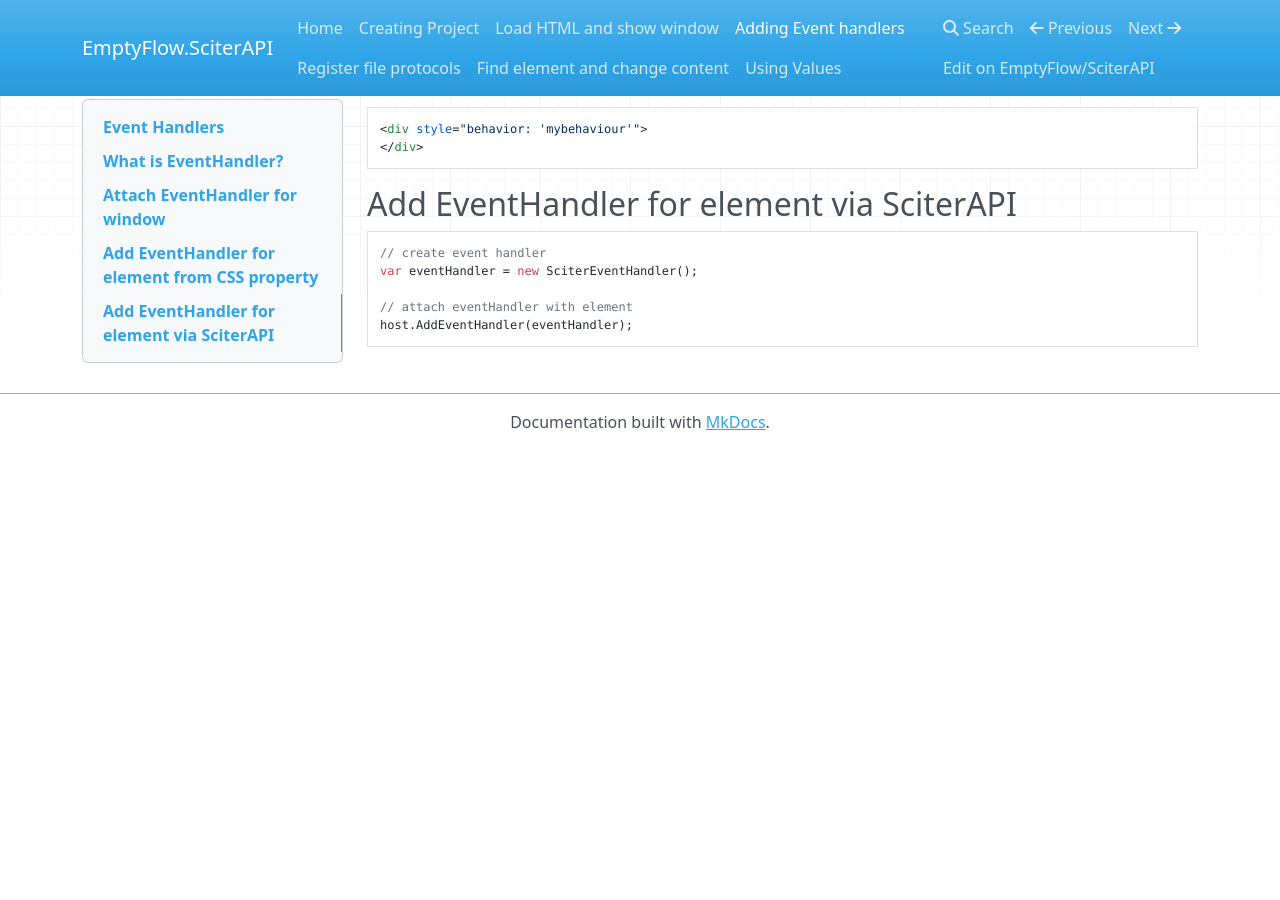
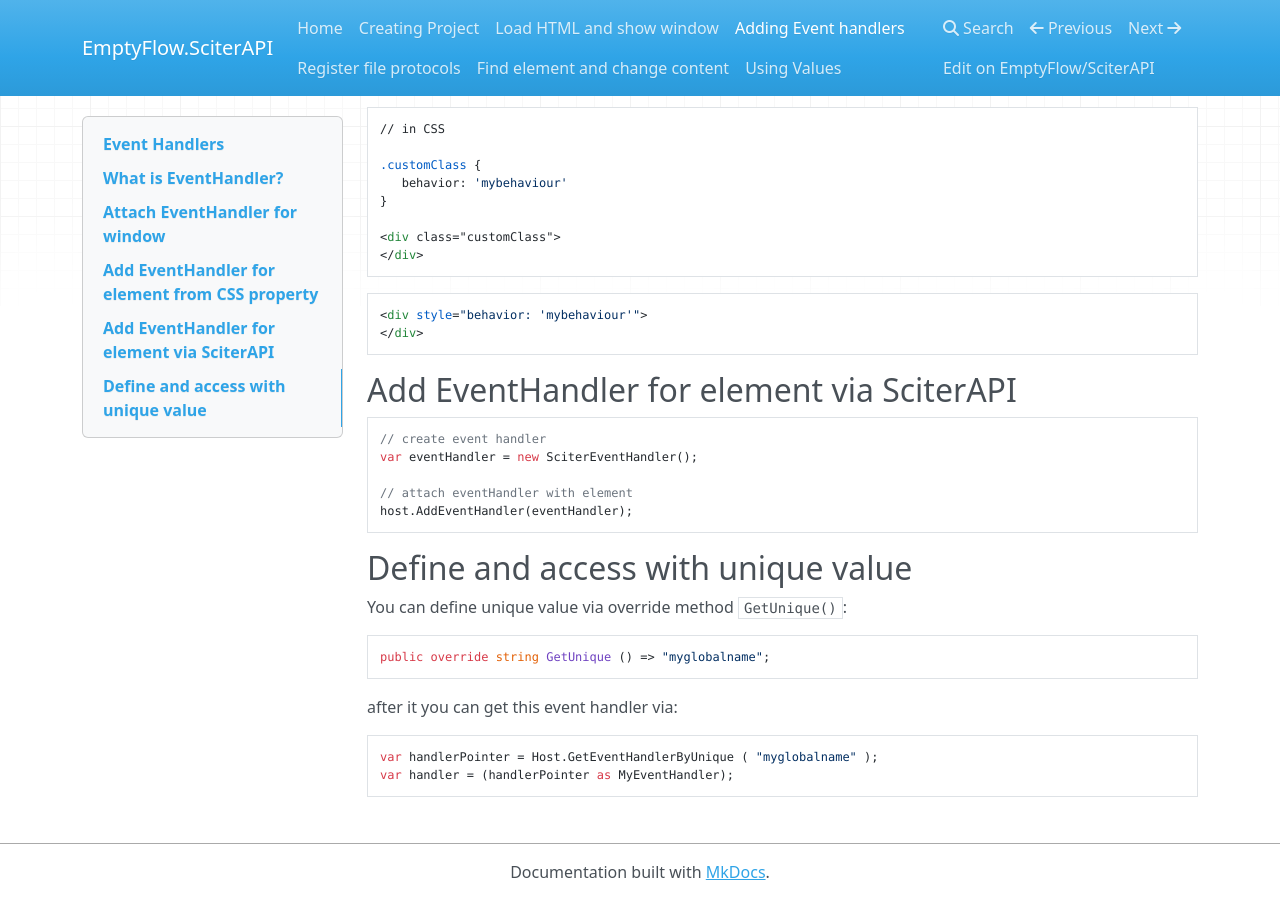
Before and after one commit to EmptyFlow/SciterAPIDocs, an MkDocs documentation site: the page built from docs/eventhandlers.md, in a window 1280 px wide and 900 px high, scrolled down 2230 px. Built offline with MkDocs 1.6.1, drawn with Linux system fonts in a browser that asks for light colours; nearby versions of some CDN libraries; before the commit the page ends 2680 px from its top, so only the background shows below that; some of the changed text lies outside the part shown.

Commit message:
+ Added info about GetUnique

````diff
--- a/docs/eventhandlers.md
+++ b/docs/eventhandlers.md
@@ -14,6 +14,10 @@ You can check below which methods can be overridden:
 ### AfterRegisterEvent
 
 Occurs immediately after EventHandler was registered.
+
+### BeforeRegisterEvent
+
+Occurs before registration event handler and you can return which types events do you want to handlee (via enum EventBehaviourGroups).
 
 ### HandleInitializationEvent
 
@@ -35,6 +39,8 @@ Occurs when some of standart element methods called.
 
 ### DataArrived
 
+Happened after http request data is arrived.
+
 ### DrawEvent
 
 In this event handler you can write custom logic for drawing.
@@ -48,6 +54,8 @@ Occurs when some of gesture happened.
 Occurs after size of element changed.
 
 ### TimerEvent
+
+Occurs after size of element changed.
 
 ### ScrollEvent
 
@@ -123,3 +131,17 @@ var eventHandler = new SciterEventHandler();
 // attach eventHandler with element
 host.AddEventHandler(eventHandler);
 ```
+
+## Define and access with unique value
+
+You can define unique value via override method `GetUnique()`:
+```csharp
+public override string GetUnique () => "myglobalname";
+```
+
+after it you can get this event handler via:
+
+```csharp
+var handlerPointer = Host.GetEventHandlerByUnique ( "myglobalname" );
+var handler = (handlerPointer as MyEventHandler);
+```
````
